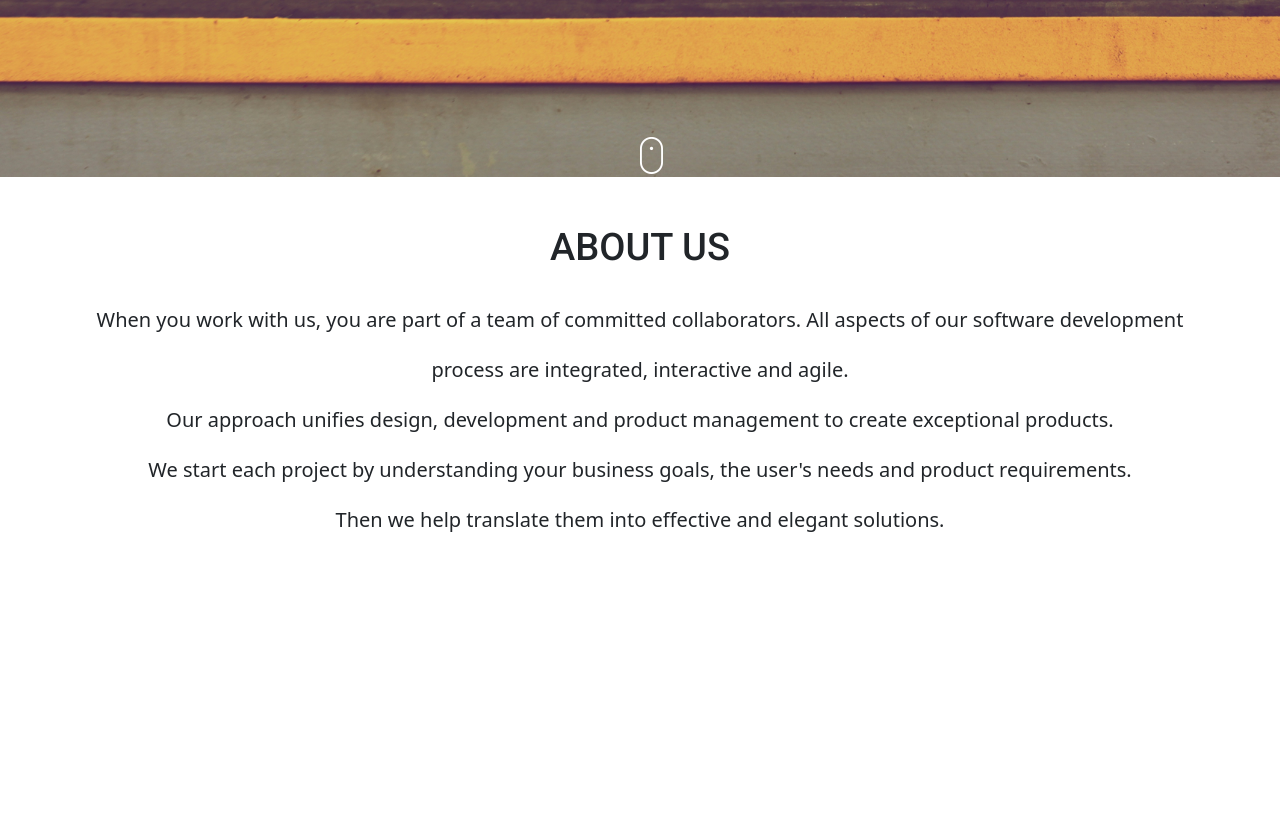
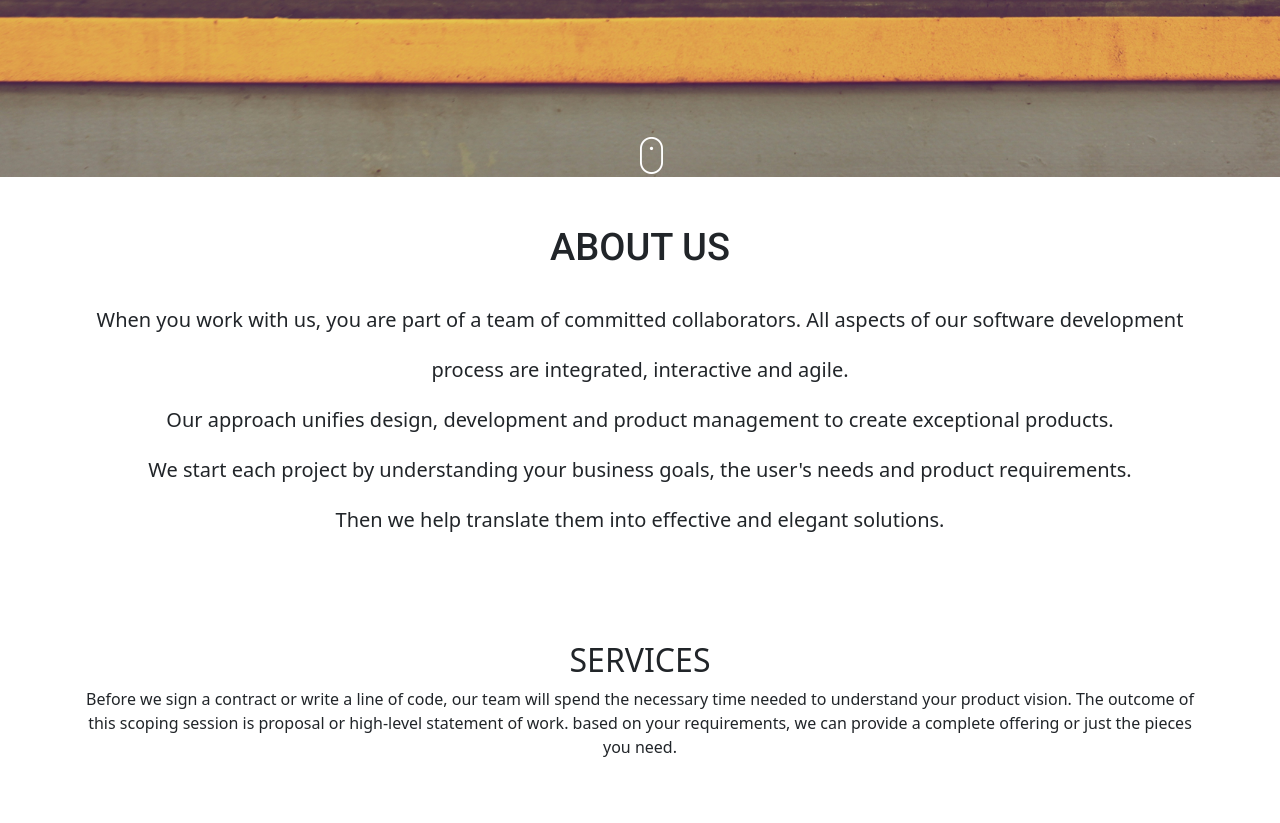
Before and after one commit to bignimz/d-studio, a plain HTML site: page index.html in a window 1280 px wide. Shown: the part 623-1446 px from the top of the page. Before the commit the page ends 1216 px from the top, so only its background shows below. Drawn offline with nearby package versions, Linux system fonts and the light colour scheme.

Commit message:
Added a services section in index.html

```diff
--- a/index.html
+++ b/index.html
@@ -28,8 +28,9 @@
                   </div>
             </div>
       </header>
-      <!-- Main Section -->
+      <!-- Main Section Start-->
       <main class="main">
+            <!-- About Section -->
             <section class="about container py-4" id="about">
                   <h2 class="about-title text-center text-uppercase my-4">About us</h2>
                   <p class="about-desc text-center mx-1 my-4">
@@ -39,7 +40,20 @@
                         Then we help translate them into effective and elegant solutions.
                   </p>
             </section>
+            <!-- Services Section -->
+            <section class="services py-5">
+                  <div class="services-wrapper container">
+                        <h2 class="services-title text-center text-uppercase mb-2">Services</h2>
+                        <p class="services-desc text-center">
+                              Before we sign a contract or write a line of code, our team will spend the necessary time needed to understand your product vision.
+                              The outcome of this scoping session is proposal or high-level statement of work.
+                              based on your requirements, we can provide a complete offering or just the pieces you need.
+                        </p>
+                  </div>
+
+            </section>
       </main>
+      <!-- Main Section End -->
 
 
 
@@ -52,3 +66,18 @@
       <script src="main.js"></script>
 </body>
 </html>
+
+<!-- <div class="services-group d-flex col-lg-12 col-md-8 col-sm-4 mx-auto">
+      <div class="service-1 col-4">
+            <img src="assets/services_icons/design_icon.png" alt="">
+            <h3 class="service-title text-uppercase">Design</h3>
+      </div>
+      <div class="service-1 col-4">
+            <img src="assets/services_icons/dev_icon.png" alt="">
+            <h3 class="service-title text-uppercase">Development</h3>
+      </div>
+      <div class="service-1 col-4">
+            <img src="assets/services_icons/product_icon.png" alt="">
+            <h3 class="service-title text-uppercase text-center">Product Management</h3>
+      </div>
+</div> -->
```
